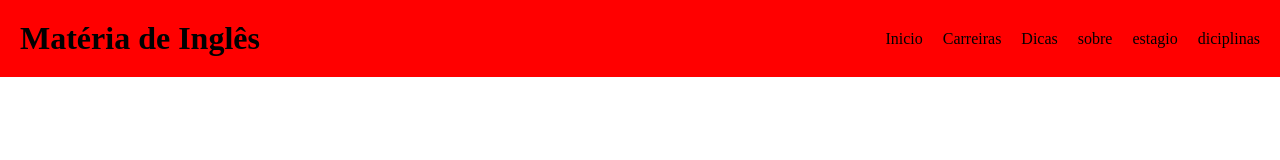
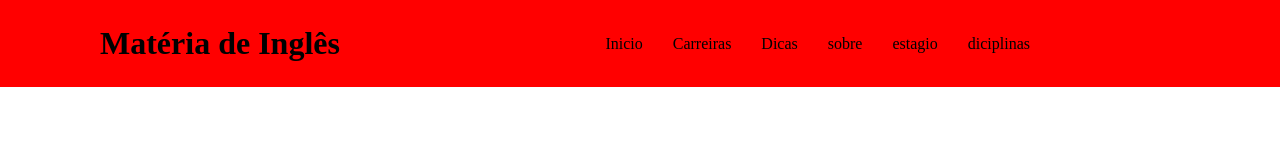
Before and after one commit to pktaldi/projeto-final, a plain HTML site: page pages/intro-ingles.html in a window 1280 px wide. Drawn offline with Linux system fonts and the light colour scheme.

Commit message:
Feat: adicionando intro do ingles

```diff
--- a/css/intro-ingles.css
+++ b/css/intro-ingles.css
@@ -5,7 +5,9 @@
 }
 
 header {
-  padding: 20px;
+  padding: 25px;
+  padding-right: 250px;
+  padding-left: 100px;
   display: flex;
   justify-content: space-between;
   background-color: red;
@@ -14,5 +16,5 @@ header {
 
 #menu {
   display: flex;
-  gap: 20px;
+  gap: 30px;
 }
```
